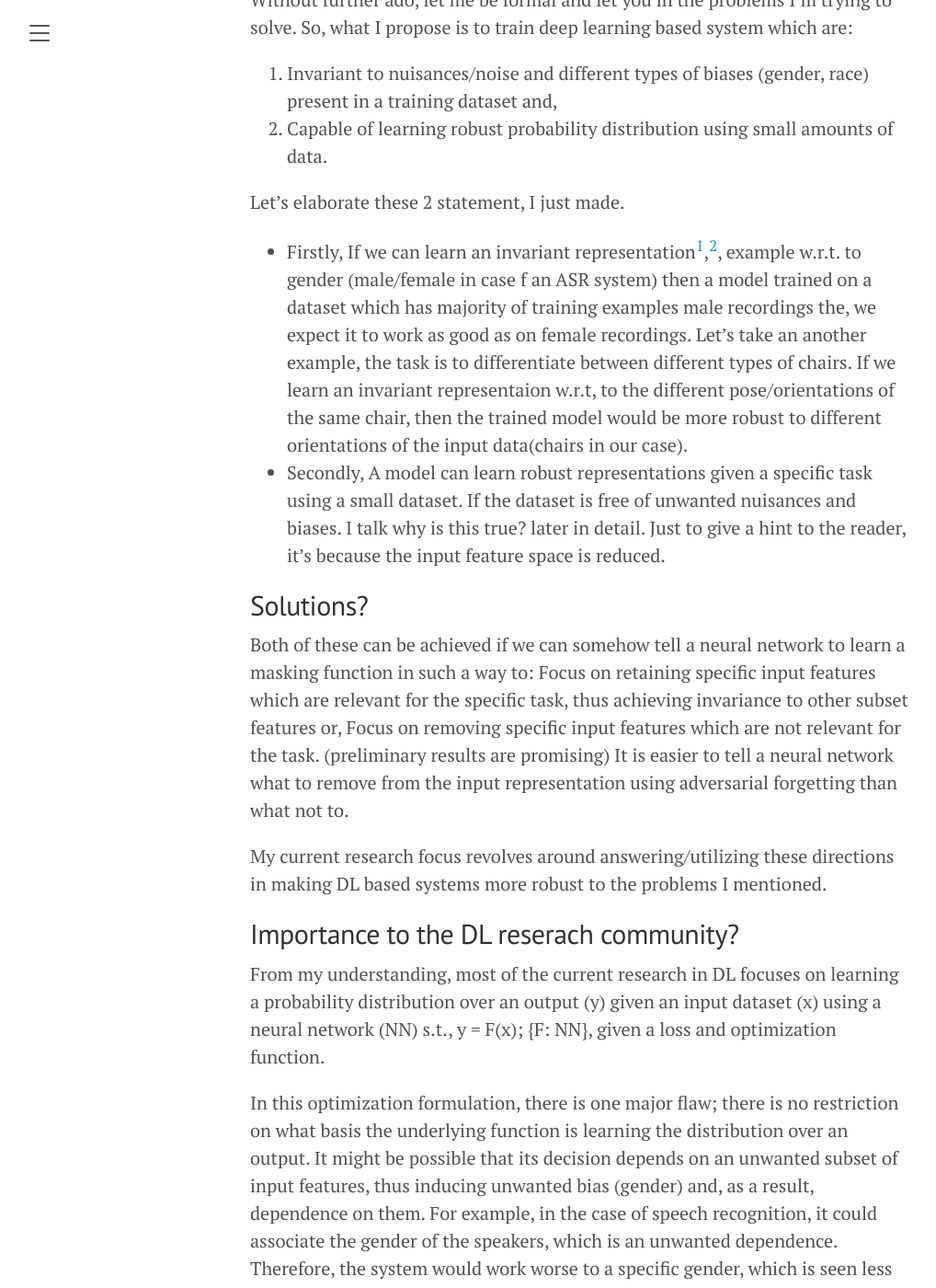
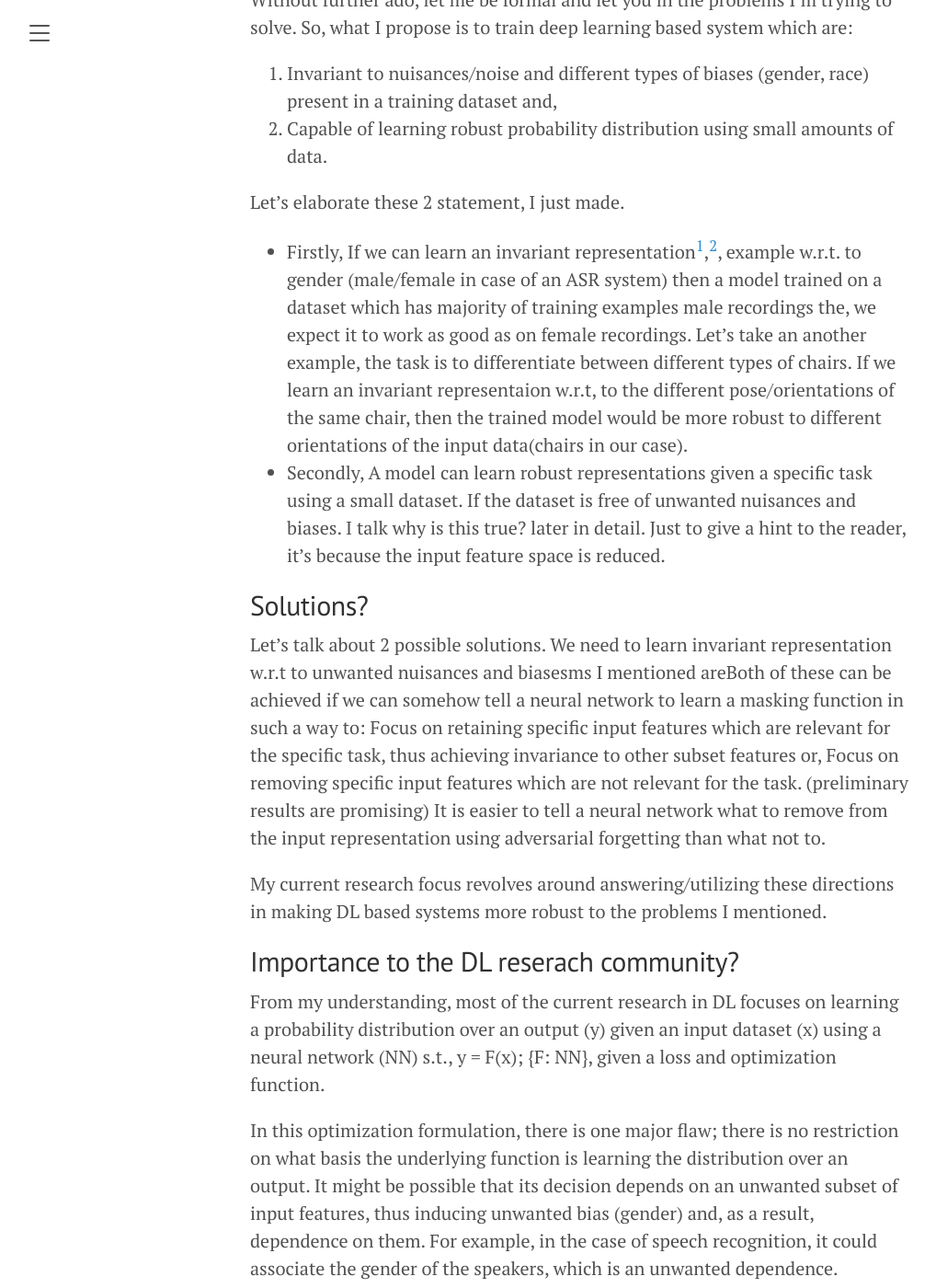
Before and after one commit to raotnameh/raotnameh.github.io, a Jekyll site: the page built from current_rf.md, in a window 1280 px wide and 1400 px high, scrolled down 1212 px. Shown: the whole window at 92% size, without its empty margins (8-1026 px from the left). Built offline with Jekyll 4.4.1, drawn with Linux system fonts in a browser that asks for light colours.

Commit message:
It's just my website

```diff
--- a/current_rf.md
+++ b/current_rf.md
@@ -20,11 +20,11 @@
 2. Capable of learning robust probability distribution using small amounts of data.
 
 Let's elaborate these 2 statement, I just made.
-* Firstly, If we can learn an invariant representation[^ref2],[^ref3], example w.r.t. to gender (male/female in case f an ASR system) then a model trained on a dataset which has majority of training examples male recordings the, we expect it to work as good as on female recordings. Let's take an another example, the task is to differentiate between different types of chairs. If we learn an invariant representaion w.r.t, to the different pose/orientations of the same chair, then the trained model would be more robust to different orientations of the input data(chairs in our case).
+* Firstly, If we can learn an invariant representation[^ref2],[^ref3], example w.r.t. to gender (male/female in case of an ASR system) then a model trained on a dataset which has majority of training examples male recordings the, we expect it to work as good as on female recordings. Let's take an another example, the task is to differentiate between different types of chairs. If we learn an invariant representaion w.r.t, to the different pose/orientations of the same chair, then the trained model would be more robust to different orientations of the input data(chairs in our case).
 * Secondly, A model can learn robust representations given a specific task using a small dataset. If the dataset is free of unwanted nuisances and biases. I talk why is this true? later in detail. Just to give a hint to the reader, it's because the input feature space is reduced.
 
 ## Solutions?
-Both of these can be achieved if we can somehow tell a neural network to learn a masking function in such a way to:
+Let's talk about 2 possible solutions. We need to learn invariant representation w.r.t to unwanted nuisances and biasesms I mentioned areBoth of these can be achieved if we can somehow tell a neural network to learn a masking function in such a way to:
 Focus on retaining specific input features which are relevant for the specific task, thus achieving invariance to other subset features or,
 Focus on removing specific input features which are not relevant for the task. (preliminary results are promising)
 It is easier to tell a neural network what to remove from the input representation using adversarial forgetting than what not to.
```
